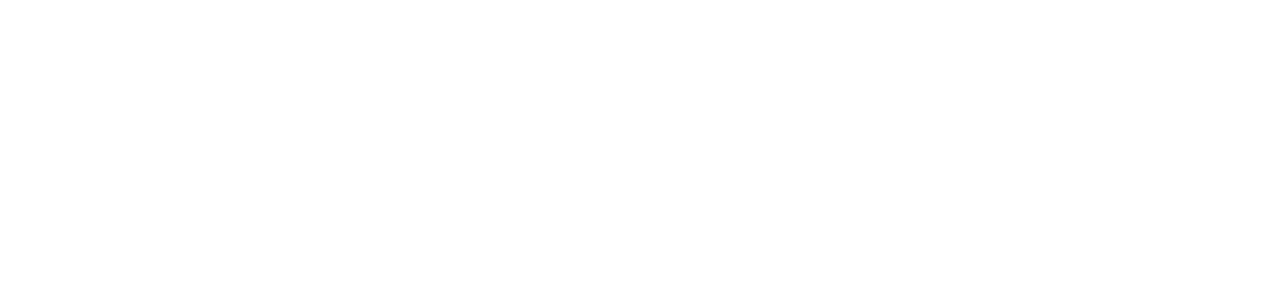
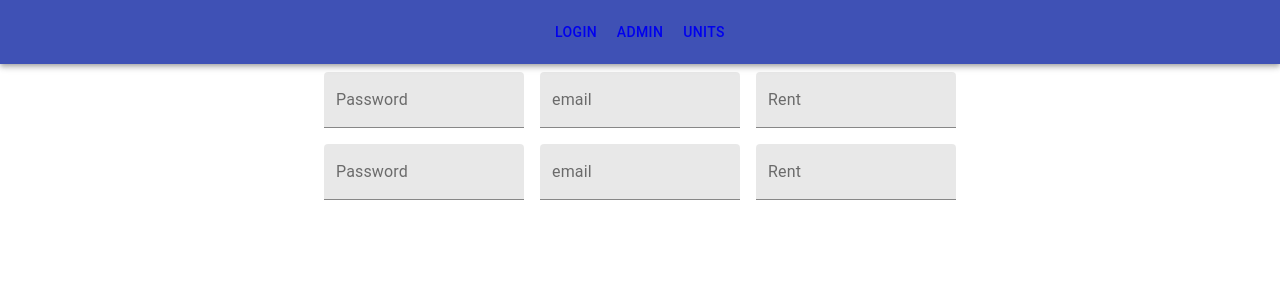
Before and after one commit to logunlaja26/Bellwood-property-webpage, a React (Create React App) app: page /addtenant in a window 1280 px wide. Shown: the top 300 px of the page. Built offline with nearby package versions, Linux system fonts and the light colour scheme.

Commit message:
Button clean up

```diff
--- a/src/components/Admin/AddTenantForm.js
+++ b/src/components/Admin/AddTenantForm.js
@@ -1,9 +1,69 @@
-import React, { Component } from "react";
+import React from "react";
+import Header from "../PageStructure/Header";
+import TextField from "@material-ui/core/TextField";
+import { makeStyles } from "@material-ui/core/styles";
 
-export class AddTenantForm extends Component {
-  render() {
-    return <div></div>;
-  }
+const useStyles = makeStyles((theme) => ({
+  root: {
+    "& .MuiTextField-root": {
+      margin: theme.spacing(1),
+      width: 200,
+    },
+  },
+}));
+
+export default function AddTenantForm() {
+  const classes = useStyles();
+
+  return (
+    <form className={classes.root} noValidate autoComplete="off">
+      <div>
+        <Header />
+        <TextField
+          id="filled-password-input"
+          label="Password"
+          type="password"
+          autoComplete="current-password"
+          variant="filled"
+        />
+        <TextField
+          id="filled-password-input"
+          label="email"
+          type="password"
+          autoComplete="current-password"
+          variant="filled"
+        />
+        <TextField
+          id="filled-password-input"
+          label="Rent"
+          type="rent"
+          autoComplete="current-password"
+          variant="filled"
+        />
+      </div>
+      <div>
+        <TextField
+          id="filled-password-input"
+          label="Password"
+          type="password"
+          autoComplete="current-password"
+          variant="filled"
+        />
+        <TextField
+          id="filled-password-input"
+          label="email"
+          type="password"
+          autoComplete="current-password"
+          variant="filled"
+        />
+        <TextField
+          id="filled-password-input"
+          label="Rent"
+          type="rent"
+          autoComplete="current-password"
+          variant="filled"
+        />
+      </div>
+    </form>
+  );
 }
-
-export default AddTenantForm;
--- a/src/components/Admin/AdminPage.js
+++ b/src/components/Admin/AdminPage.js
@@ -1,10 +1,18 @@
 import React, { Component } from "react";
+import Button from "@material-ui/core/Button";
+import Header from "../PageStructure/Header";
+import { Link } from "react-router-dom";
 
 export class AdminPage extends Component {
   render() {
     return (
       <div>
-        <button>New Tenant</button>
+        <Header />
+        <Button variant="contained" color="inherit">
+          <Link style={{ textDecoration: "none" }} to={"/addtenant"}>
+            Admin
+          </Link>
+        </Button>
       </div>
     );
   }
--- a/src/components/MainPage.js
+++ b/src/components/MainPage.js
@@ -1,9 +1,9 @@
 import React, { Component } from "react";
 import { HomePage } from "./PageStructure/HomePage";
-
 import { BrowserRouter as Router, Route, Switch } from "react-router-dom";
 import Requests from "./Tenant/Requests";
 import AdminPage from "./Admin/AdminPage";
+import AddTenantForm from "./Admin/AddTenantForm";
 
 function MainPage() {
   return (
@@ -12,6 +12,7 @@
         <Route component={HomePage} exact path="/"></Route>
         <Route component={Requests} path="/requests"></Route>
         <Route component={AdminPage} path="/adminpage"></Route>
+        <Route component={AddTenantForm} path="/addtenant"></Route>
       </Switch>
     </div>
   );
--- a/src/components/PageStructure/Header.js
+++ b/src/components/PageStructure/Header.js
@@ -30,13 +30,19 @@
         <Toolbar>
           <Typography variant="h6" className={classes.title}>
             <Button className={classes.buttonBackground}>
-              <Link to={"/Requests"}>Login</Link>
+              <Link style={{ textDecoration: "none" }} to={"/Requests"}>
+                Login
+              </Link>
             </Button>
             <Button color="inherit">
-              <Link to={"/AdminPage"}>Admin</Link>
+              <Link style={{ textDecoration: "none" }} to={"/AdminPage"}>
+                Admin
+              </Link>
             </Button>
             <Button color="inherit">
-              <Link to={"/Units"}>Units</Link>
+              <Link style={{ textDecoration: "none" }} to={"/Units"}>
+                Units
+              </Link>
             </Button>
           </Typography>
         </Toolbar>
--- a/src/components/Tenant/Requests.js
+++ b/src/components/Tenant/Requests.js
@@ -1,9 +1,11 @@
 import React, { Component } from "react";
+import Header from "../PageStructure/Header";
 
 export class Requests extends Component {
   render() {
     return (
       <div>
+        <Header />
         <h1>Requests</h1>
       </div>
     );
```
Also changed, not shown: 1 other file (tests, documents, lock files or other folders).
